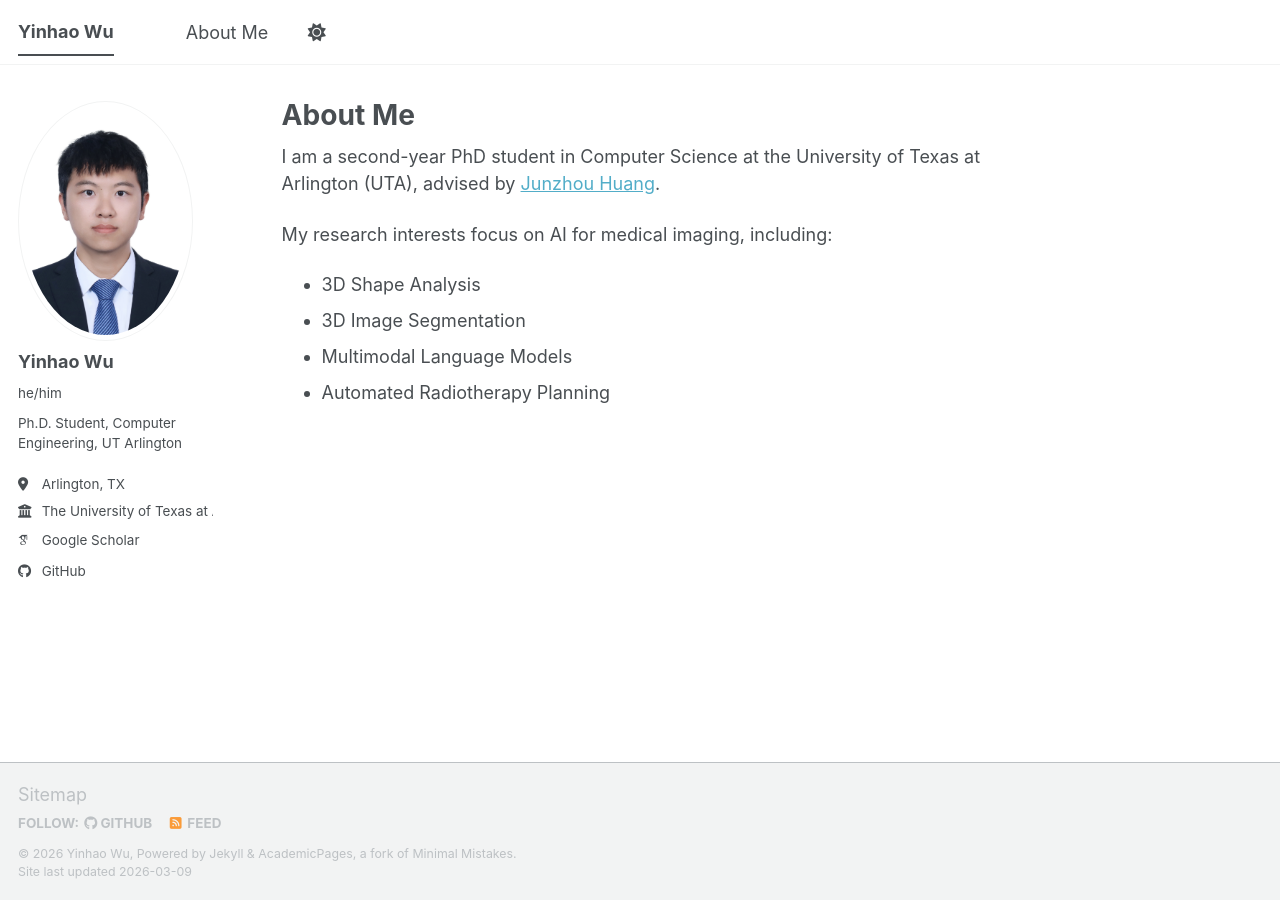
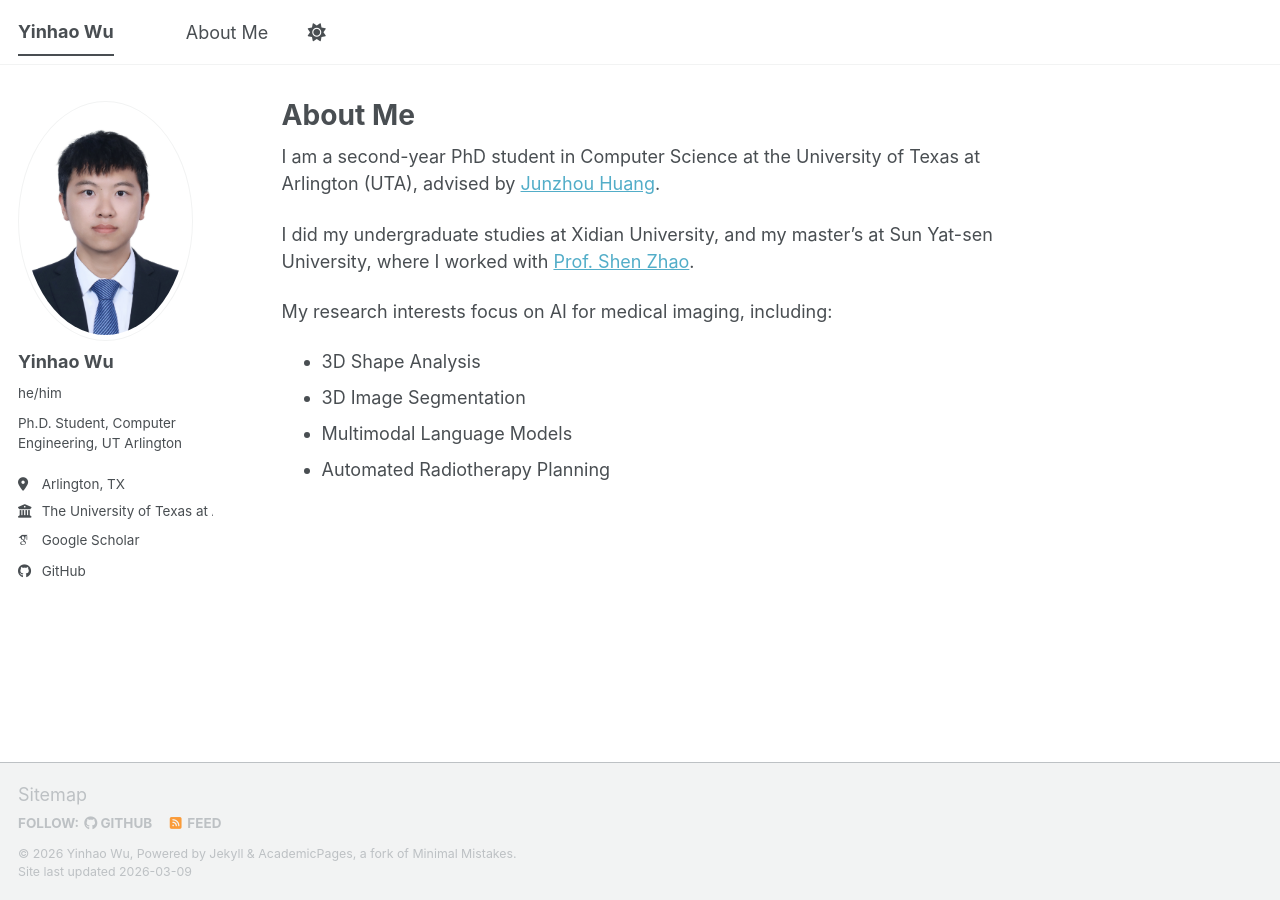
Before and after one commit to inhaowu/inhaowu.github.io, a Jekyll site: the page built from _pages/about.md, in a window 1280 px wide. Built offline with Jekyll 4.4.1, drawn with Linux system fonts in a browser that asks for light colours; some web fonts are replaced; a script bundle is joined from its source files by our own code; library files that are not in the unit come from our copies.

Commit message:
Add undergraduate and master's background to About page

```diff
--- a/_pages/about.md
+++ b/_pages/about.md
@@ -9,6 +9,8 @@ redirect_from:
 
 I am a second-year PhD student in Computer Science at the University of Texas at Arlington (UTA), advised by [Junzhou Huang](https://ranger.uta.edu/~huang/).
 
+I did my undergraduate studies at Xidian University, and my master's at Sun Yat-sen University, where I worked with [Prof. Shen Zhao](https://hnyz979.github.io).
+
 My research interests focus on AI for medical imaging, including:
 
 - 3D Shape Analysis
```
